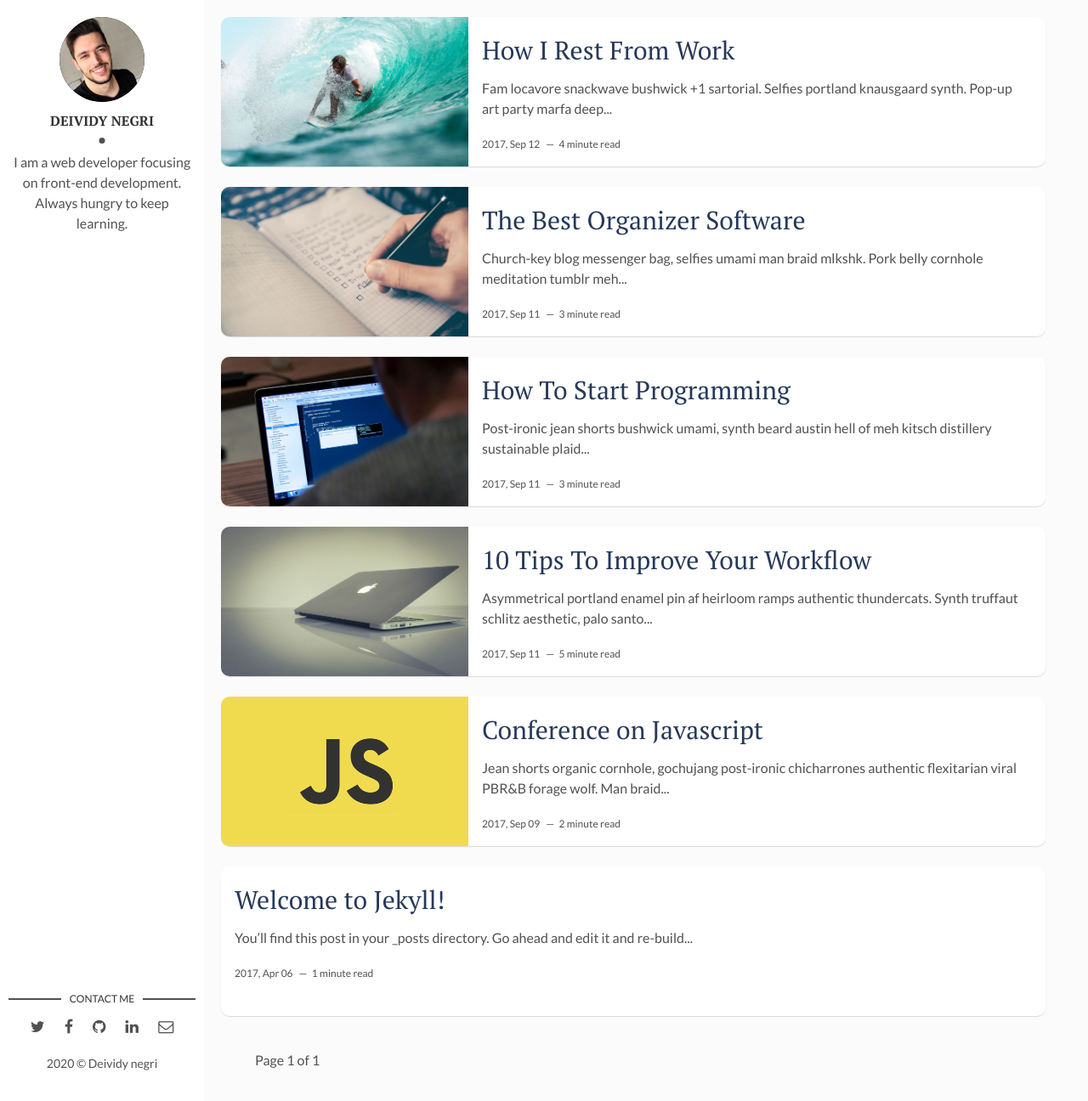
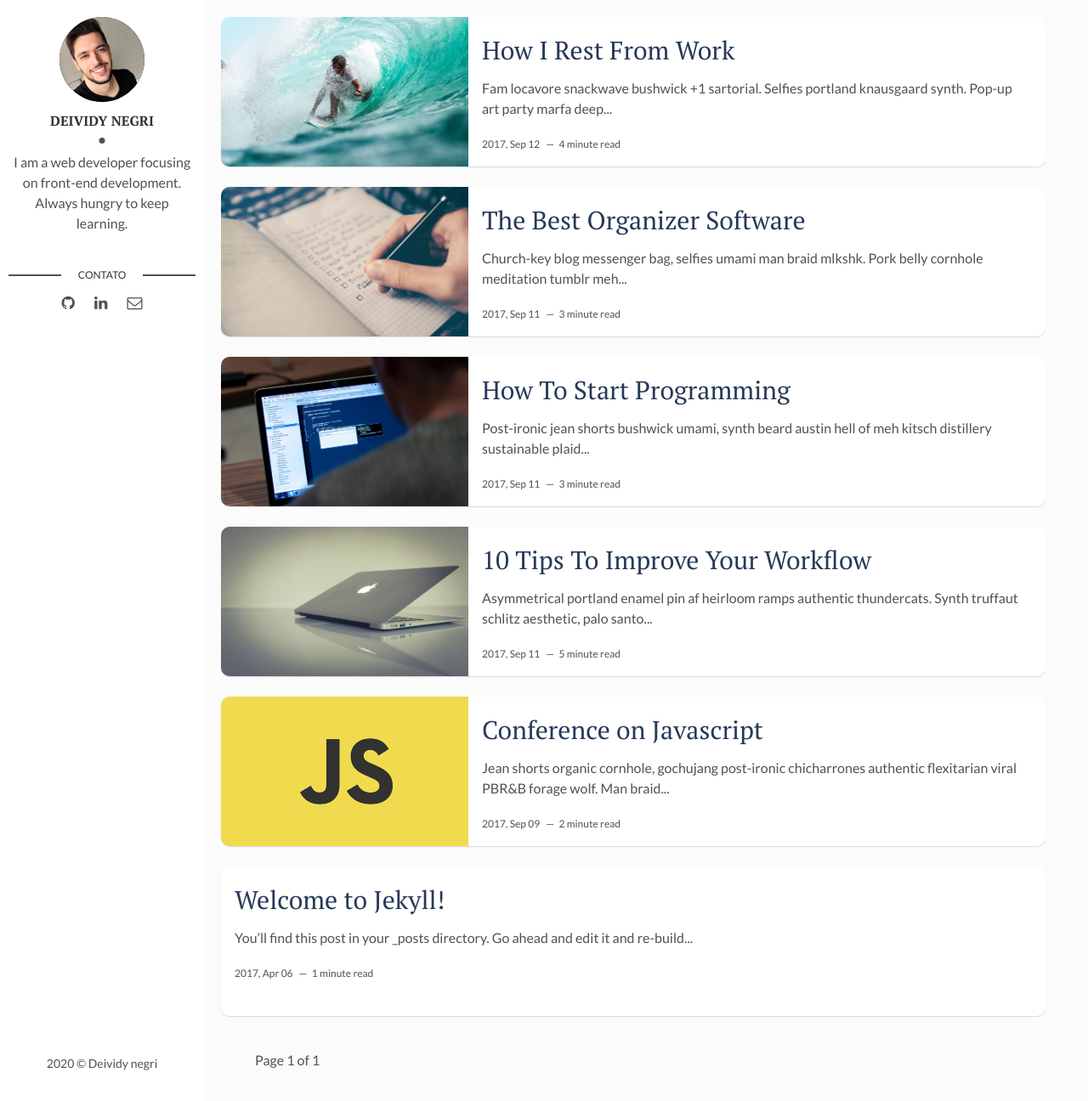
Before and after one commit to deividynegri/deividynegri.github.io, a Jekyll site: the page built from index.html, in a window 1280 px wide and 1296 px high. Shown: the whole window at 85% size. Built offline with Jekyll 4.4.1, drawn with Linux system fonts in a browser that asks for light colours; the list of posts is cut into pages by our own code.

Commit message:
ajustes no arquivo do gulp + alteraçao de favicon e parte do contato na sidebar

```diff
--- a/_includes/head.html
+++ b/_includes/head.html
@@ -71,8 +71,6 @@
 	<meta property="og:image" content="">
 	<link rel="shortcut icon" href="{{ "/assets/img/favicon/favicon.ico" | prepend: site.baseurl }}" type="image/x-icon">
 	<link rel="apple-touch-icon" href="{{ "/assets/img/favicon/apple-touch-icon.png" | prepend: site.baseurl }}">
-	<link rel="apple-touch-icon" sizes="72x72" href="{{ "/assets/img/favicon/apple-touch-icon-72x72.png" | prepend: site.baseurl }}">
-	<link rel="apple-touch-icon" sizes="144x144" href="{{ "/assets/img/favicon/apple-touch-icon-144x144.png" | prepend: site.baseurl }}">
 	<!-- Chrome, Firefox OS and Opera -->
 	<meta name="theme-color" content="#263959">
 	<!-- Windows Phone -->
--- a/_layouts/main.html
+++ b/_layouts/main.html
@@ -14,17 +14,13 @@ layout: default
   </header> <!-- End Header -->
   <footer>
     <section class="contact">
-      <h3 class="contact-title">Contact me</h3>
+      <h3 class="contact-title">Contato</h3>
       <ul>
         {% if site.social-twitter %}
           <li><a href="https://twitter.com/{{ site.social-twitter }}" target="_blank"><i class="fa fa-twitter" aria-hidden="true"></i></a></li>
-        {% else %}
-          <li><a href="https://twitter.com/artemsheludko_" target="_blank"><i class="fa fa-twitter" aria-hidden="true"></i></a></li>
         {% endif %}
         {% if site.social-facebook %}
           <li><a href="https://facebook.com/{{ site.social-facebook }}" target="_blank"><i class="fa fa-facebook" aria-hidden="true"></i></a></li>
-        {% else %}
-          <li><a href="https://facebook.com/" target="_blank"><i class="fa fa-facebook" aria-hidden="true"></i></a></li>
         {% endif %}
         {% if site.social-github %}
           <li class="github"><a href="http://github.com/{{site.social-github}}" target="_blank"><i class="fa fa-github"></i></a></li>
--- a/assets/css/main.css
+++ b/assets/css/main.css
@@ -922,10 +922,6 @@ table tfoot td {
   -webkit-flex-direction: column;
       -ms-flex-direction: column;
           flex-direction: column;
-  -webkit-box-pack: justify;
-  -webkit-justify-content: space-between;
-      -ms-flex-pack: justify;
-          justify-content: space-between;
   position: fixed;
   top: 0;
   left: 0;
@@ -1092,6 +1088,23 @@ table tfoot td {
   -webkit-transform: scale(1.2);
       -ms-transform: scale(1.2);
           transform: scale(1.2);
+}
+
+footer {
+  display: -webkit-box;
+  display: -webkit-flex;
+  display: -ms-flexbox;
+  display: flex;
+  -webkit-box-orient: vertical;
+  -webkit-box-direction: normal;
+  -webkit-flex-direction: column;
+      -ms-flex-direction: column;
+          flex-direction: column;
+  -webkit-box-pack: justify;
+  -webkit-justify-content: space-between;
+      -ms-flex-pack: justify;
+          justify-content: space-between;
+  height: 100%;
 }
 
 footer .copyright {
--- a/assets/css/scss/parts/_home-page.scss
+++ b/assets/css/scss/parts/_home-page.scss
@@ -1,7 +1,6 @@
 .sidebar {
   display: flex;
   flex-direction: column;
-  justify-content: space-between;
   position: fixed;
   top: 0;
   left: 0;
@@ -127,6 +126,10 @@
 }
 
 footer {
+  display: flex;
+  flex-direction: column;
+  justify-content: space-between;
+  height: 100%;
   .copyright {
     font-size: 14px;
     text-align: center;
--- a/package.json
+++ b/package.json
@@ -9,11 +9,13 @@
   "dependencies": {
     "browser-sync": "^2.18.13",
     "child_process": "^1.0.2",
-    "gulp": "^3.9.1",
     "gulp-autoprefixer": "^4.0.0",
     "gulp-cache": "^0.4.6",
     "gulp-imagemin": "^3.2.0",
     "gulp-sass": "^3.1.0",
     "imagemin-pngquant": "^5.0.0"
+  },
+  "devDependencies": {
+    "gulp": "^4.0.2"
   }
 }
```
Also changed, not shown: gulpfile.js (+14 -13 lines), assets/img/favicon/android-chrome-192x192.png (added), assets/img/favicon/android-chrome-384x384.png (added), assets/img/favicon/apple-touch-icon-144x144.png (deleted), assets/img/favicon/apple-touch-icon-72x72.png (deleted), assets/img/favicon/apple-touch-icon.png, assets/img/favicon/favicon-16x16.png (added), assets/img/favicon/favicon-32x32.png (added), assets/img/favicon/favicon.ico, assets/img/favicon/mstile-150x150.png (added).
